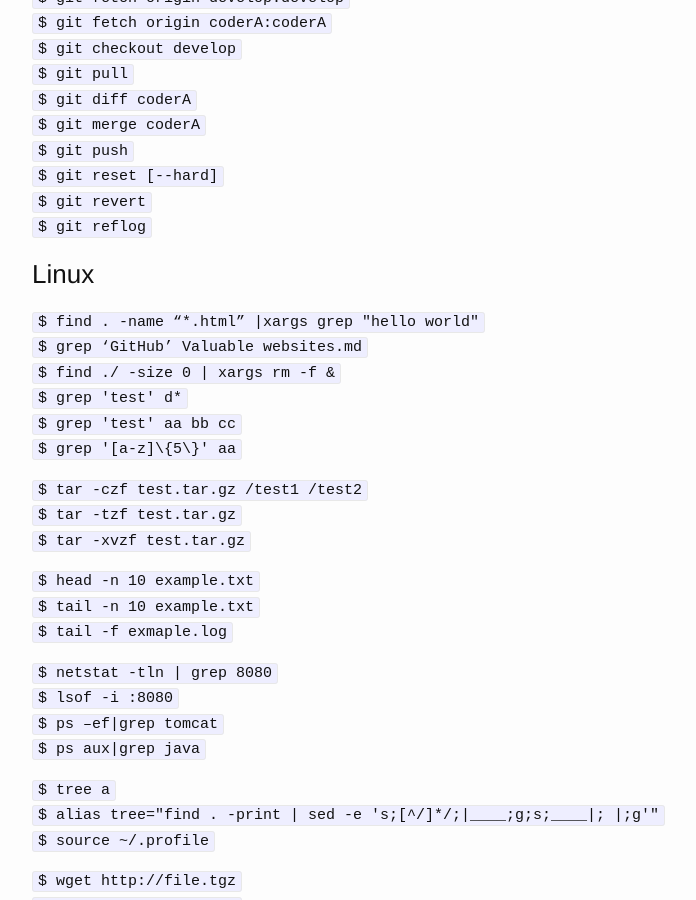
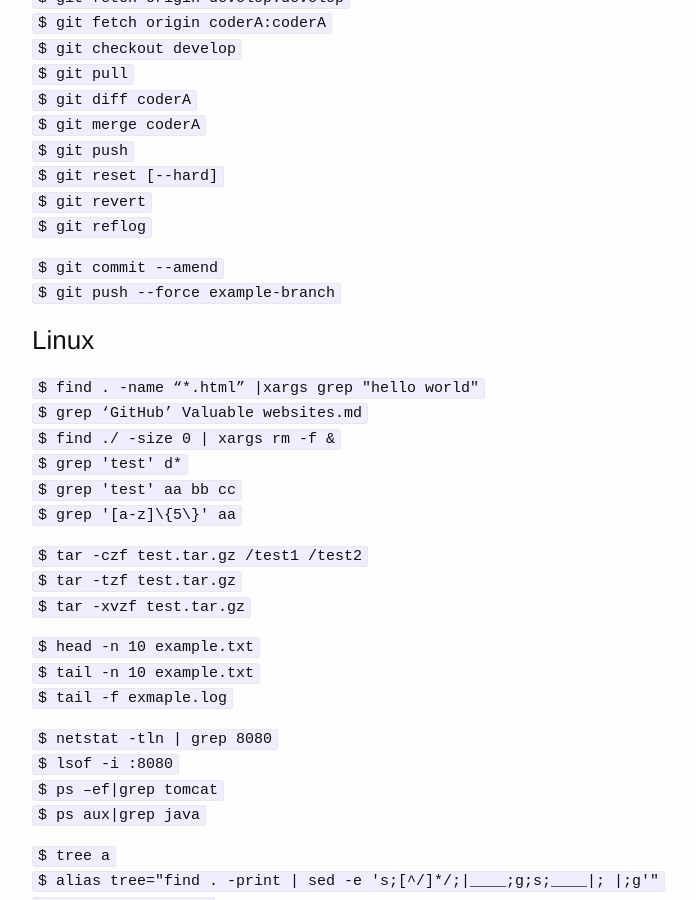
Before and after one commit to GeekRRK/GeekRRK.github.io, a Jekyll site: the page built from _posts/2015-12-15-Frequent commands.md, in a window 1280 px wide and 900 px high, scrolled down 1421 px. Shown: the whole window, without its empty margins (238-934 px from the left). Built offline with Jekyll 4.4.1, drawn with Linux system fonts in a browser that asks for light colours.

Commit message:
Update Frequent commands

```diff
--- a/_posts/2015-12-15-Frequent commands.md
+++ b/_posts/2015-12-15-Frequent commands.md
@@ -63,6 +63,9 @@ Sync with author after fork
 `$ git reset [--hard]`
 `$ git revert`
 `$ git reflog`
+
+`$ git commit --amend`
+`$ git push --force example-branch`
 
 ### Linux
 `$ find . -name “*.html” |xargs grep "hello world"`
```
